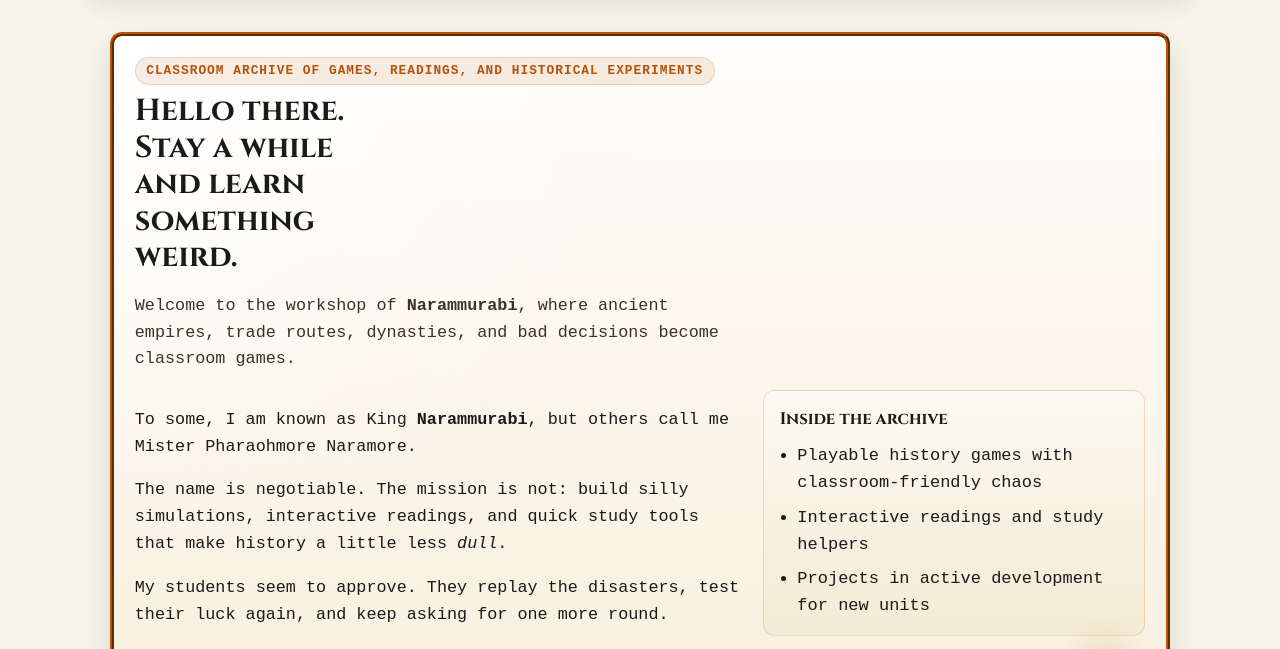
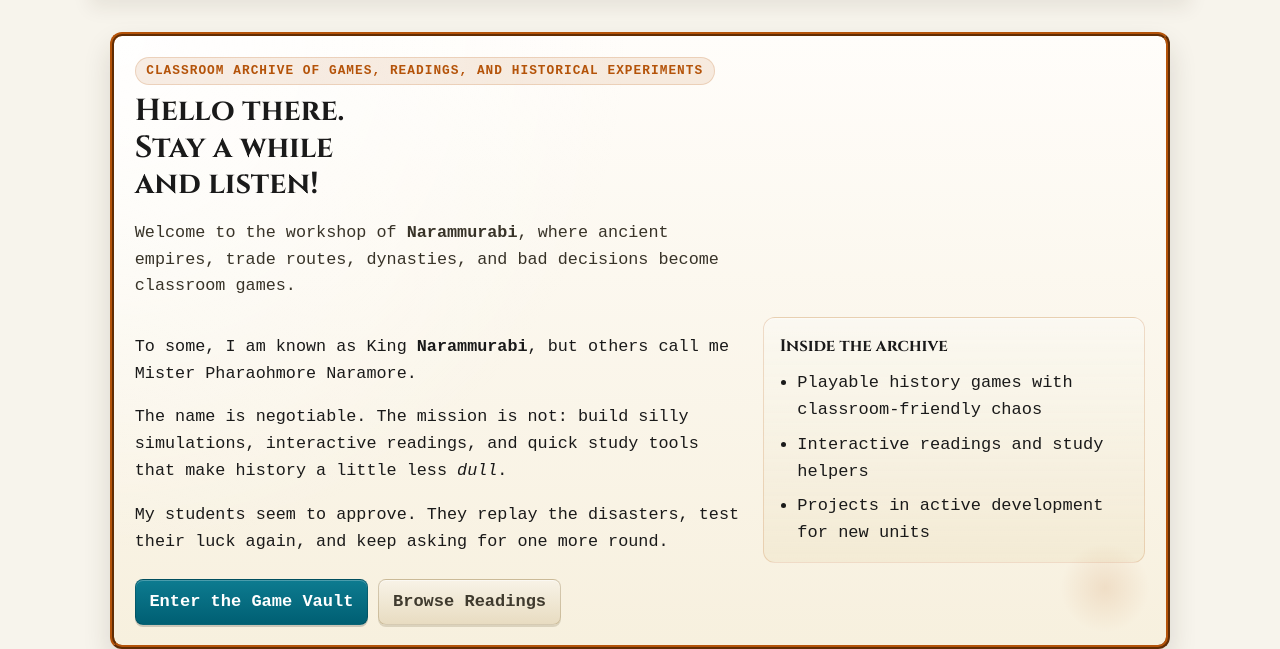
Before and after one commit to jcharlesarts/Narammurabi-Site, a plain HTML site: page index.html in a window 1280 px wide. Shown: the part 91-740 px from the top of the page. Drawn offline with Linux system fonts and the light colour scheme; a web font is replaced by a local one.

Commit message:
Update hero heading text in index.html

```diff
--- a/index.html
+++ b/index.html
@@ -14,7 +14,7 @@
   <main class="container">
     <section id="intro" class="hero hero-home">
       <div class="hero-kicker">Classroom archive of games, readings, and historical experiments</div>
-      <h2>Hello there. Stay a while and learn something weird.</h2>
+      <h2>Hello there. Stay a while and listen!</h2>
       <p class="hero-lede">Welcome to the workshop of <strong>Narammurabi</strong>, where ancient empires, trade routes, dynasties, and bad decisions become classroom games.</p>
       <div class="hero-columns">
         <div class="hero-copy">
```
